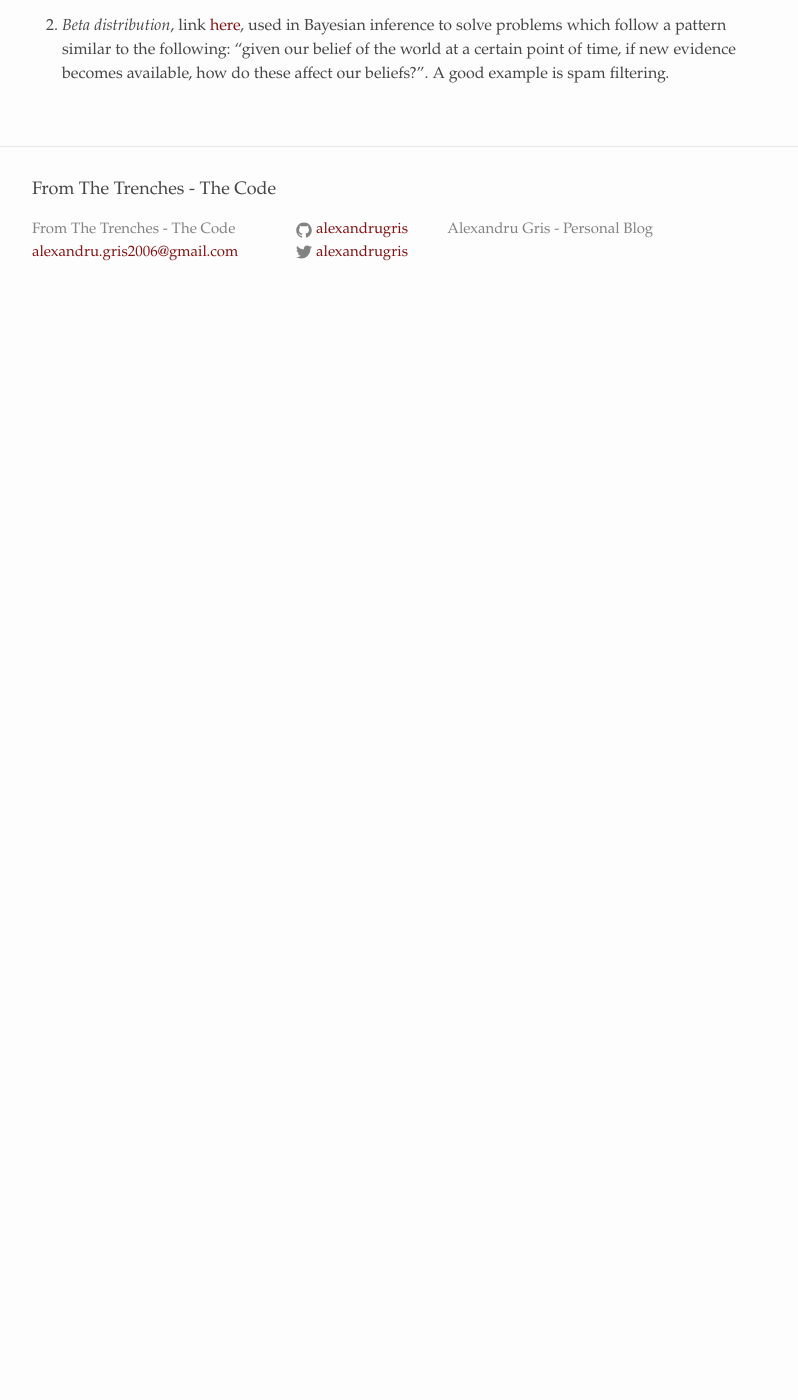
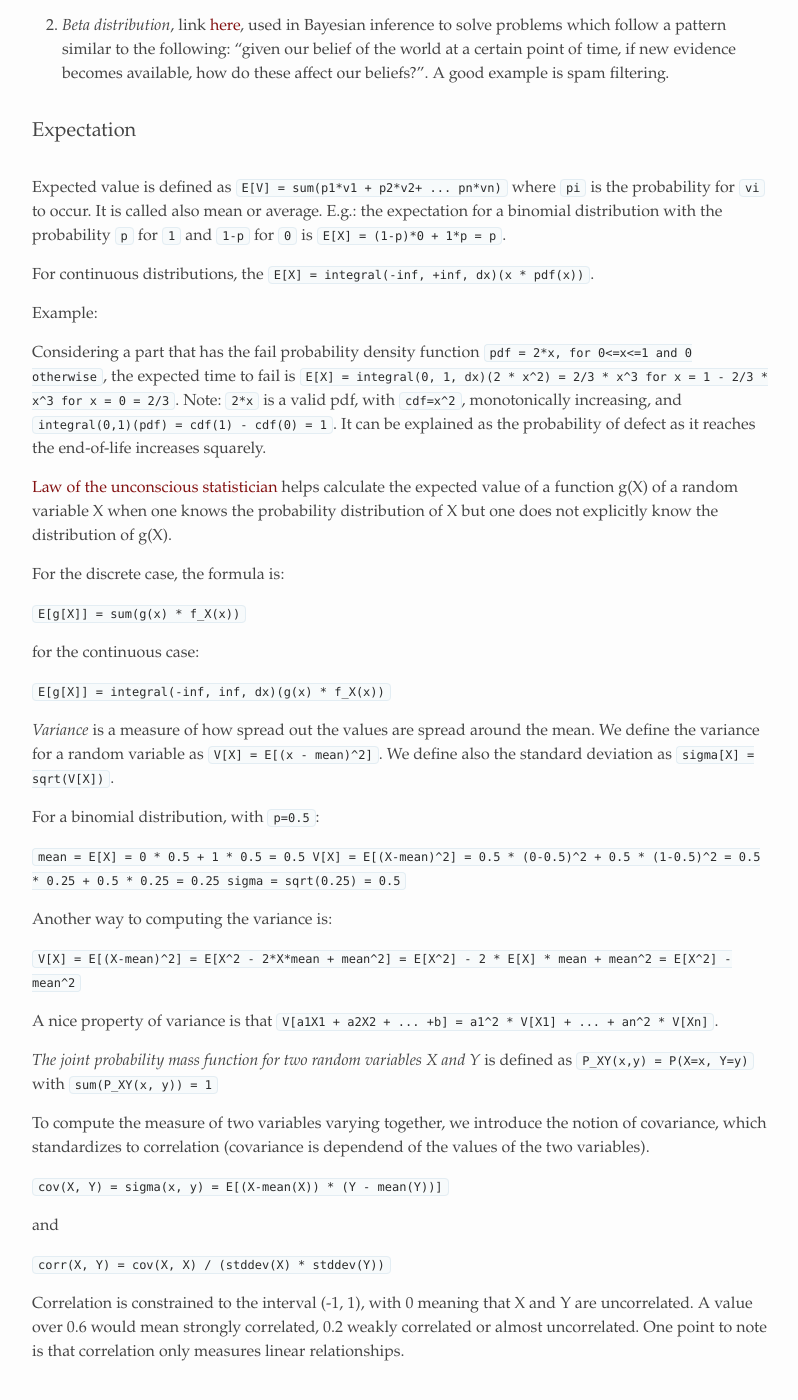
Before and after one commit to alexandrugris/my-jekyll-tech-blog, a Jekyll site: the page built from MyBlog/_posts/2018-07-26-probability.markdown, in a window 1280 px wide and 1400 px high, scrolled down 5215 px. Shown: the whole window, without its empty margins (238-1036 px from the left). Built offline with Jekyll 4.4.1, drawn with Linux system fonts in a browser that asks for light colours; before the commit the page ends 5539 px from its top, so only the background shows below that.

Commit message:
probability additions

```diff
--- a/MyBlog/_posts/2018-07-26-probability.markdown
+++ b/MyBlog/_posts/2018-07-26-probability.markdown
@@ -204,3 +204,49 @@ Answer:
 8. *Gamma distribution*, link [here](https://en.wikipedia.org/wiki/Gamma_distribution), is a two-parameter family of continuous probability distributions. The exponential distribution, Erlang distribution, and chi-squared distribution are special cases of the gamma distribution.
 
 9. *Beta distribution*, link [here](https://en.wikipedia.org/wiki/Beta_distribution), used in Bayesian inference to solve problems which follow a pattern similar to the following: "given our belief of the world at a certain point of time, if new evidence becomes available, how do these affect our beliefs?". A good example is spam filtering.
+
+### Expectation
+
+Expected value is defined as `E[V] = sum(p1*v1 + p2*v2+ ... pn*vn)` where `pi` is the probability for `vi` to occur. It is called also mean or average. E.g.: the expectation for a binomial distribution with the probability `p` for `1`  and `1-p` for `0` is `E[X] = (1-p)*0 + 1*p = p`.
+
+For continuous distributions, the `E[X] = integral(-inf, +inf, dx)(x * pdf(x))`.
+
+Example:
+
+Considering a part that has the fail probability density function `pdf = 2*x, for 0<=x<=1 and 0 otherwise`, the expected time to fail is `E[X] = integral(0, 1, dx)(2 * x^2) = 2/3 * x^3 for x = 1 - 2/3 * x^3 for x = 0 = 2/3`. Note: `2*x` is a valid pdf, with `cdf=x^2`, monotonically increasing, and `integral(0,1)(pdf) = cdf(1) - cdf(0) = 1`. It can be explained as the probability of defect as it reaches the end-of-life increases squarely.
+
+[Law of the unconscious statistician](https://en.wikipedia.org/wiki/Law_of_the_unconscious_statistician) helps calculate the expected value of a function g(X) of a random variable X when one knows the probability distribution of X but one does not explicitly know the distribution of g(X).
+
+For the discrete case, the formula is:
+
+`E[g[X]] = sum(g(x) * f_X(x))`
+
+for the continuous case:
+
+`E[g[X]] = integral(-inf, inf, dx)(g(x) * f_X(x))`
+
+*Variance* is a measure of how spread out the values are spread around the mean. We define the variance for a random variable as `V[X] = E[(x - mean)^2]`. We define also the standard deviation as `sigma[X] = sqrt(V[X])`.
+
+For a binomial distribution, with `p=0.5`:
+
+`mean = E[X] = 0 * 0.5 + 1 * 0.5 = 0.5
+V[X] = E[(X-mean)^2] = 0.5 * (0-0.5)^2 + 0.5 * (1-0.5)^2 = 0.5 * 0.25 + 0.5 * 0.25 = 0.25
+sigma = sqrt(0.25) = 0.5`
+
+Another way to computing the variance is:
+
+`V[X] = E[(X-mean)^2] = E[X^2 - 2*X*mean + mean^2] = E[X^2] - 2 * E[X] * mean + mean^2 = E[X^2] - mean^2`
+
+A nice property of variance is that `V[a1X1 + a2X2 + ... +b] = a1^2 * V[X1] + ... + an^2 * V[Xn]`.
+
+*The joint probability mass function for two random variables X and Y* is defined as `P_XY(x,y) = P(X=x, Y=y)` with `sum(P_XY(x, y)) = 1`
+
+To compute the measure of two variables varying together, we introduce the notion of covariance, which standardizes to correlation (covariance is dependend of the values of the two variables).
+
+`cov(X, Y) = sigma(x, y) = E[(X-mean(X)) * (Y - mean(Y))]`
+
+and
+
+`corr(X, Y) = cov(X, X) / (stddev(X) * stddev(Y))`
+
+Correlation is constrained to the interval (-1, 1), with 0 meaning that X and Y are uncorrelated. A value over 0.6 would mean strongly correlated, 0.2 weakly correlated or almost uncorrelated. One point to note is that correlation only measures linear relationships.
```
